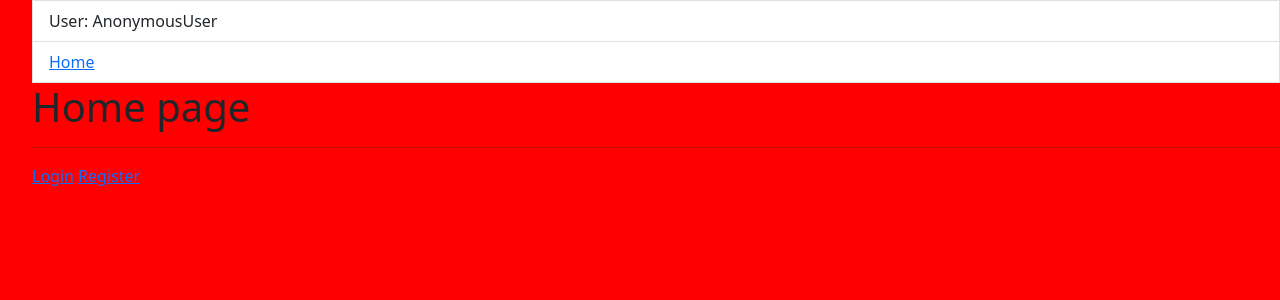
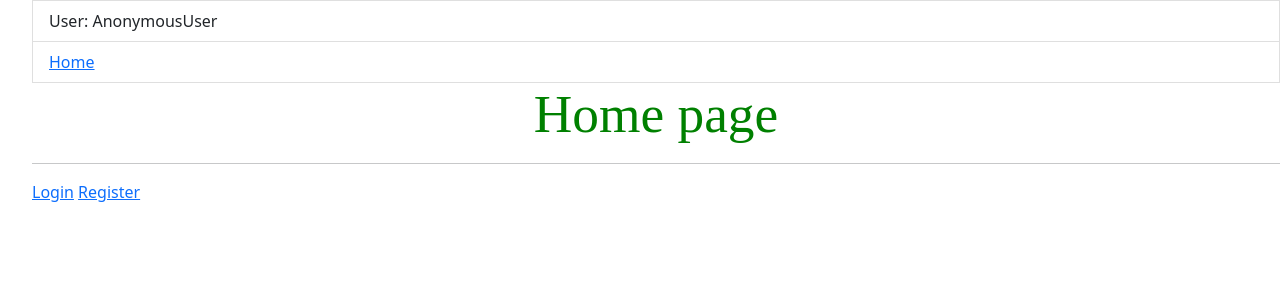
Before and after one commit to AbdunnurBackendPY/TZ, a Django app: page / in a window 1280 px wide. Shown: the top 300 px of the page. Run offline with Django 4.2, Linux system fonts and the light colour scheme; some web fonts are replaced.

Commit message:
подключил стати

```diff
--- a/static/css/base.css
+++ b/static/css/base.css
@@ -1,2 +1,13 @@
-body{
-    background: red;
+@font-face{
+font-family:"Montserrat";
+src: url('fonts/Monsterrat-Regular.ttf');
+}
+
+
+
+h1{
+color: green;
+font-size: 40pt;
+text-align: center;
+font-family: Montserrat;
+}
```
Also changed, not shown: static/ fonts/uni-sans/Uni Sans Heavy Italic.otf (deleted), static/ fonts/uni-sans/Uni Sans Heavy.otf (deleted), static/ fonts/uni-sans/Uni Sans Thin Italic.otf (deleted), static/ fonts/uni-sans/Uni Sans Thin.otf (deleted), 1 other file.
